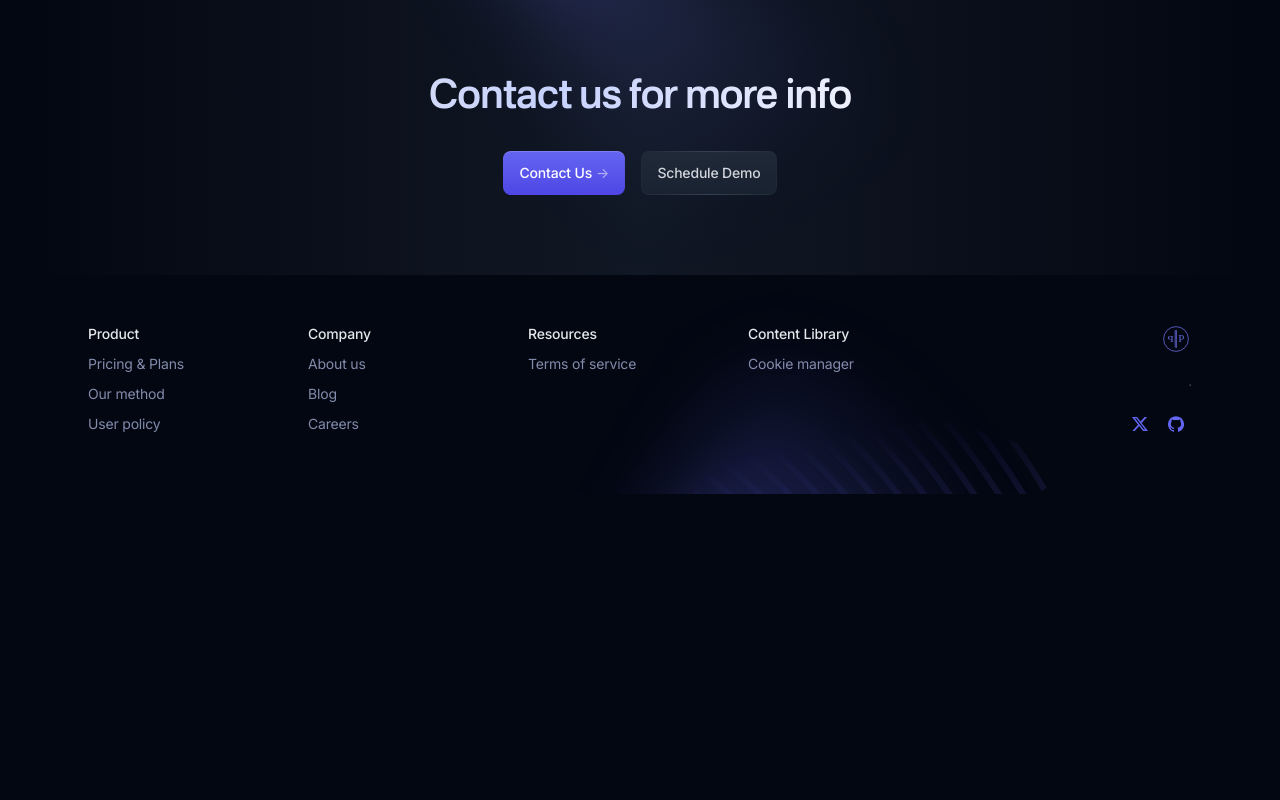
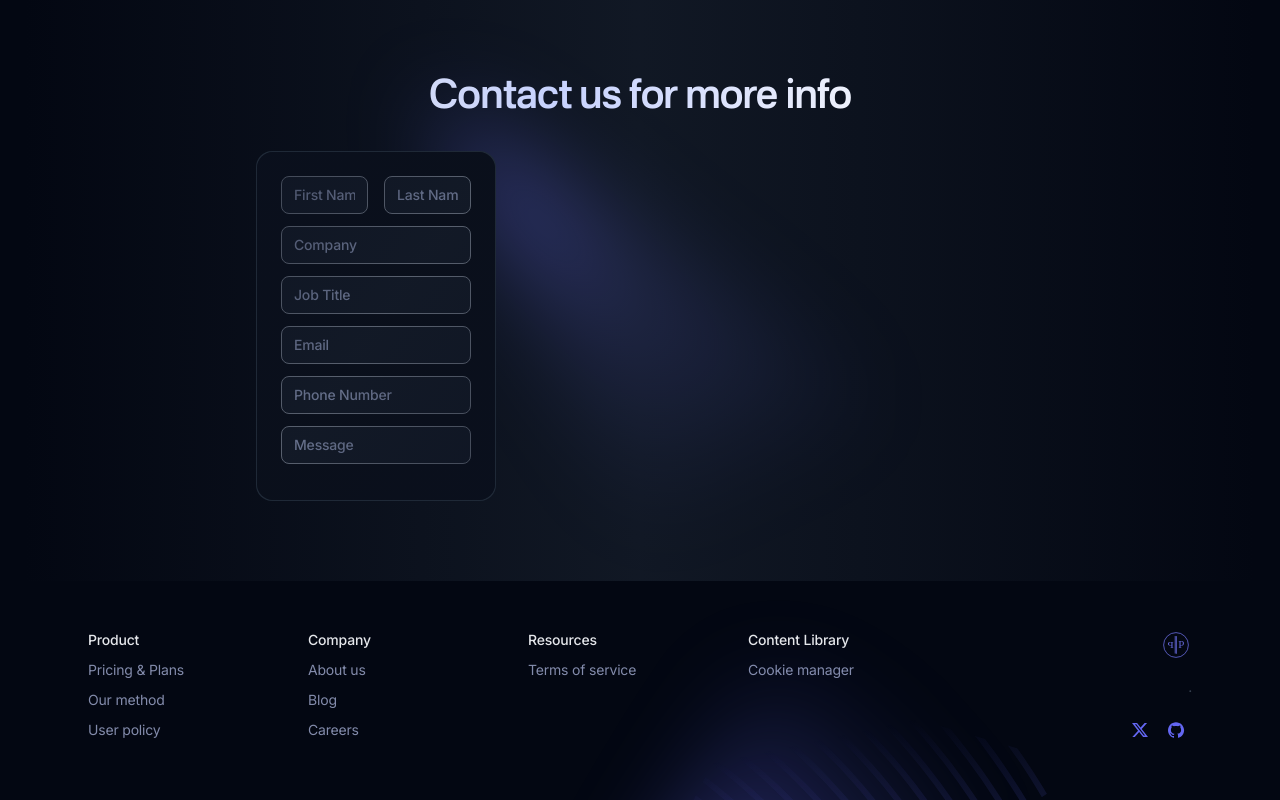
Before and after one commit to Ridvan-bot/pohlmanprotean.se, a Next.js app in the folder pohlmanprotean.se/: page / in a window 1280 px wide. Shown: the part 3468-4268 px from the top of the page. Before the commit the page ends 3962 px from the top, so only its background shows below. Built offline with nearby package versions, Linux system fonts and the light colour scheme.

Commit message:
Feat APP-0004: Update contact us section

```diff
--- a/pohlmanprotean.se/components/cta.tsx
+++ b/pohlmanprotean.se/components/cta.tsx
@@ -1,5 +1,6 @@
 import Image from "next/image";
 import BlurredShape from "@/public/images/blurred-shape.svg";
+import Spotlight from "@/components/spotlight";
 
 export default function Cta() {
   return (
@@ -21,31 +22,77 @@ export default function Cta() {
           <div className="mx-auto max-w-3xl text-center">
             <h2
               className="animate-[gradient_6s_linear_infinite] bg-[linear-gradient(to_right,theme(colors.gray.200),theme(colors.indigo.200),theme(colors.gray.50),theme(colors.indigo.300),theme(colors.gray.200))] bg-[length:200%_auto] bg-clip-text pb-8 font-nacelle text-3xl font-semibold text-transparent md:text-4xl"
-              data-aos="fade-up"
-            >
-              Contact us for more info
+              >
+                Contact us for more info
             </h2>
+          {/* Spotlight items */}
+          <Spotlight className="group mx-auto grid max-w-sm items-start gap-6 lg:max-w-none lg:grid-cols-3 flex justify-center lg:grid-cols-1"
+          data-aos="fade-up">
+  {/* Card 1 */}
+  <a
+    className="group/card relative h-full overflow-hidden rounded-2xl bg-gray-800 p-px before:pointer-events-none before:absolute before:-left-40 before:-top-40 before:z-10 before:h-80 before:w-80 before:translate-x-[var(--mouse-x)] before:translate-y-[var(--mouse-y)] before:rounded-full before:bg-indigo-500/80 before:opacity-0 before:blur-3xl before:transition-opacity before:duration-500 after:pointer-events-none after:absolute after:-left-48 after:-top-48 after:z-30 after:h-64 after:w-64 after:translate-x-[var(--mouse-x)] after:translate-y-[var(--mouse-y)] after:rounded-full after:bg-indigo-500 after:opacity-0 after:blur-3xl after:transition-opacity after:duration-500 after:hover:opacity-20 before:group-hover:opacity-100"
+    href="#0">
+    <div className="relative z-20 h-full overflow-hidden rounded-[inherit] bg-gray-950 after:absolute after:inset-0 after:bg-gradient-to-br after:from-gray-900/50 after:via-gray-800/25 after:to-gray-900/50">
+      {/* Content */}
+      <div className="p-6">
+  <div className="mb-3 flex gap-4">
+    {/* First Name */}
+
+    <input
+      type="text"
+      placeholder="First Name"
+      className="btn-sm w-full rounded-full bg-gray-800/40 px-4 py-4 text-sm font-normal text-indigo-200 placeholder-indigo-200/60 focus:outline-none focus:ring-2 focus:ring-indigo-500"
+    />
+    {/* Last Name */}
+    <input
+      type="text"
+      placeholder="Last Name"
+      className="btn-sm w-full rounded-full bg-gray-800/40 px-4 py-4 text-sm font-normal text-indigo-200 placeholder-indigo-200/60 focus:outline-none focus:ring-2 focus:ring-indigo-500"
+    />
+  </div>
+        {/* Other Fields */}
+        <div className="mb-3">
+          <input
+            type="text"
+            placeholder="Company"
+            className="btn-sm w-full rounded-full bg-gray-800/40 px-4 py-4 text-xs font-normal text-indigo-200 placeholder-indigo-200/60 focus:outline-none focus:ring-2 focus:ring-indigo-500"
+          />
+        </div>
+        <div className="mb-3">
+          <input
+            type="text"
+            placeholder="Job Title"
+            className="btn-sm w-full rounded-full bg-gray-800/40 px-4 py-4 text-xs font-normal text-indigo-200 placeholder-indigo-200/60 focus:outline-none focus:ring-2 focus:ring-indigo-500"
+          />
+        </div>
+        <div className="mb-3">
+          <input
+            type="text"
+            placeholder="Email"
+            className="btn-sm w-full rounded-full bg-gray-800/40 px-4 py-4 text-xs font-normal text-indigo-200 placeholder-indigo-200/60 focus:outline-none focus:ring-2 focus:ring-indigo-500"
+          />
+        </div>
+        <div className="mb-3">
+          <input
+            type="text"
+            placeholder="Phone Number"
+            className="btn-sm w-full rounded-full bg-gray-800/40 px-4 py-4 text-xs font-normal text-indigo-200 placeholder-indigo-200/60 focus:outline-none focus:ring-2 focus:ring-indigo-500"
+          />
+        </div>
+        <div className="mb-3">
+          <input
+            type="text"
+            placeholder="Message"
+            className="btn-sm w-full rounded-full bg-gray-800/40 px-4 py-4 text-xs font-normal text-indigo-200 placeholder-indigo-200/60 focus:outline-none focus:ring-2 focus:ring-indigo-500"
+          />
+        </div>
+      </div>
+    </div>
+  </a>
+</Spotlight>
+
             <div className="mx-auto max-w-xs sm:flex sm:max-w-none sm:justify-center">
               <div data-aos="fade-up" data-aos-delay={400}>
-                <a
-                  className="btn group mb-4 w-full bg-gradient-to-t from-indigo-600 to-indigo-500 bg-[length:100%_100%] bg-[bottom] text-white shadow-[inset_0px_1px_0px_0px_theme(colors.white/.16)] hover:bg-[length:100%_150%] sm:mb-0 sm:w-auto"
-                  href="#0"
-                >
-                  <span className="relative inline-flex items-center">
-                    Contact Us
-                    <span className="ml-1 tracking-normal text-white/50 transition-transform group-hover:translate-x-0.5">
-                      -&gt;
-                    </span>
-                  </span>
-                </a>
-              </div>
-              <div data-aos="fade-up" data-aos-delay={600}>
-                <a
-                  className="btn relative w-full bg-gradient-to-b from-gray-800 to-gray-800/60 bg-[length:100%_100%] bg-[bottom] text-gray-300 before:pointer-events-none before:absolute before:inset-0 before:rounded-[inherit] before:border before:border-transparent before:[background:linear-gradient(to_right,theme(colors.gray.800),theme(colors.gray.700),theme(colors.gray.800))_border-box] before:[mask-composite:exclude_!important] before:[mask:linear-gradient(white_0_0)_padding-box,_linear-gradient(white_0_0)] hover:bg-[length:100%_150%] sm:ml-4 sm:w-auto"
-                  href="#0"
-                >
-                  Schedule Demo
-                </a>
               </div>
             </div>
           </div>
--- a/pohlmanprotean.se/components/workflows.tsx
+++ b/pohlmanprotean.se/components/workflows.tsx
@@ -2,7 +2,6 @@ import Image from "next/image";
 import WorflowImg01 from "@/public/images/workflow-01.png";
 import WorflowImg02 from "@/public/images/workflow-02.png";
 import WorflowImg03 from "@/public/images/workflow-03.png";
-import github from "@/public/images/github.png"
 import Spotlight from "@/components/spotlight";
 
 export default function Workflows() {
```
